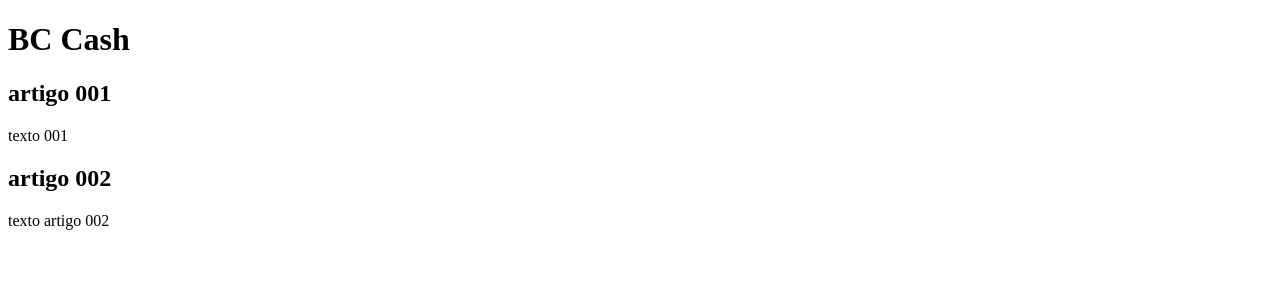
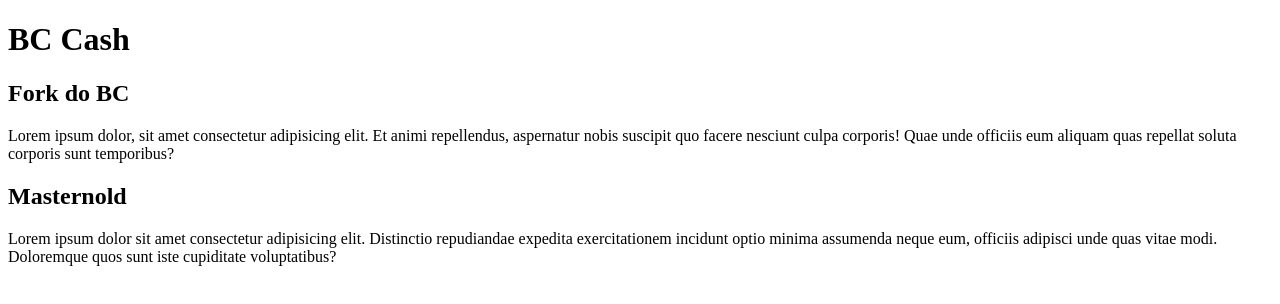
Before and after one commit to GLEIDSON-1985/BCcash, a plain HTML site: page index.html in a window 1280 px wide. Drawn offline with Linux system fonts and the light colour scheme.

Commit message:
comercei a criar 0 site

```diff
--- a/index.html
+++ b/index.html
@@ -15,12 +15,12 @@
 
         </head>
         <article>
-        <h2>artigo 001</h2
-        <p> texto 001</p>
+        <h2>Fork do BC </h2
+        <p>Lorem ipsum dolor, sit amet consectetur adipisicing elit. Et animi repellendus, aspernatur nobis suscipit quo facere nesciunt culpa corporis! Quae unde officiis eum aliquam quas repellat soluta corporis sunt temporibus?</p>
         </article>
         <article>
-            <h2>artigo 002</h2>
-<p>texto artigo 002</p>
+            <h2>Masternold</h2>
+<p>Lorem ipsum dolor sit amet consectetur adipisicing elit. Distinctio repudiandae expedita exercitationem incidunt optio minima assumenda neque eum, officiis adipisci unde quas vitae modi. Doloremque quos sunt iste cupiditate voluptatibus?</p>
         </article>
     </main>
 
```
